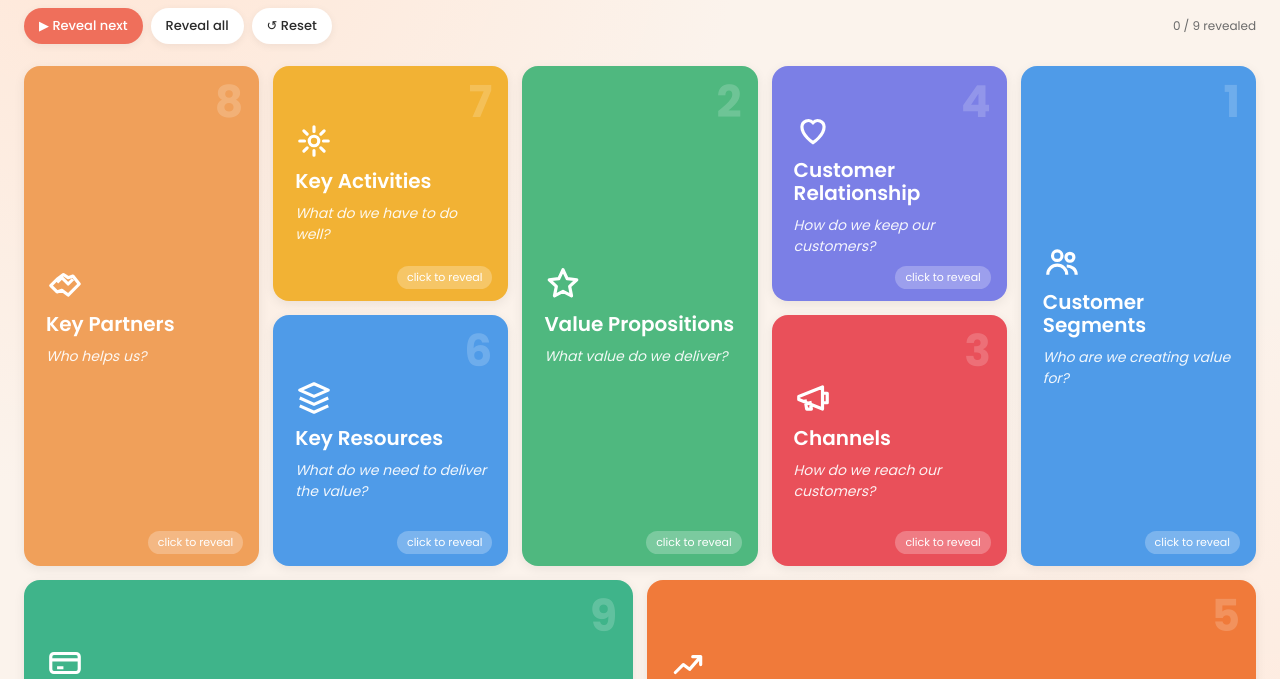
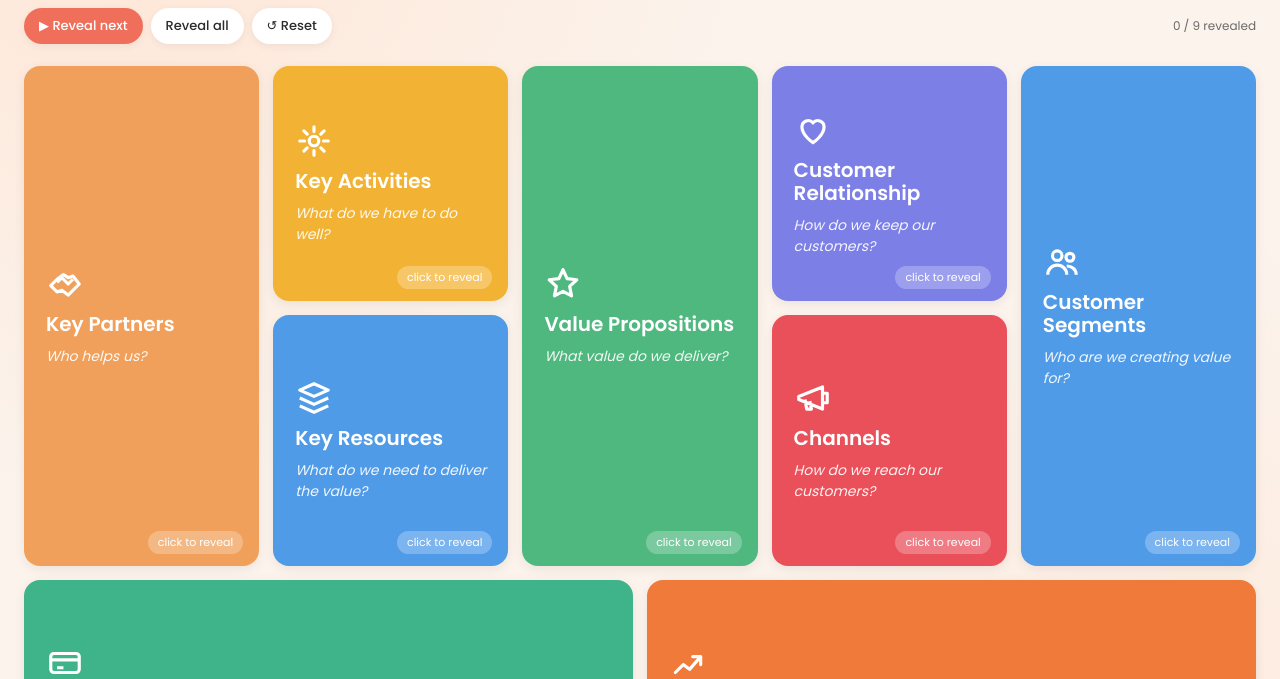
Before and after one commit to lenicesoaares/bmc-dji, a plain HTML site: page index.html in a window 1280 px wide. Shown: the part 121-800 px from the top of the page. Drawn offline with nearby package versions, Linux system fonts and the light colour scheme.

Commit message:
Add files via upload

```diff
--- a/index.html
+++ b/index.html
@@ -129,7 +129,7 @@ B.forEach((b,i)=>{
   const el=document.createElement('section');
   el.className='block'; el.dataset.id=b.id; el.style.gridArea=b.id; el.style.setProperty('--c',b.color);
   el.innerHTML=`<div class="inner">
-    <div class="face front"><span class="n">${i+1}</span>${svg(b.icon)}<h3>${b.title}</h3><p>${b.q}</p><span class="tap">click to reveal</span></div>
+    <div class="face front">${svg(b.icon)}<h3>${b.title}</h3><p>${b.q}</p><span class="tap">click to reveal</span></div>
     <div class="face back"><div class="head">${svg(b.icon)}${b.title}</div>
       <ul>${b.items.map(t=>`<li>${t}</li>`).join('')}</ul></div>
   </div>`;
```
